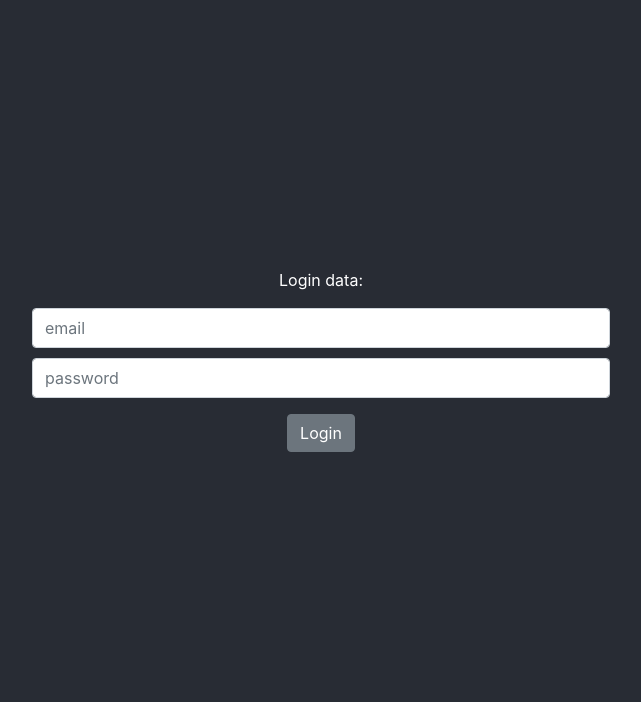
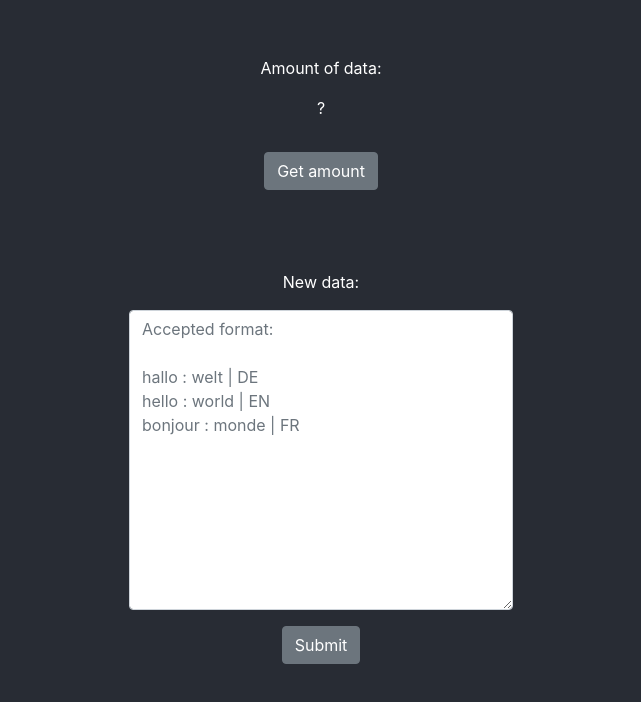
Before and after one commit to softcracker/spoti-parser, a React (Create React App) app: page / in a window 1280 px wide. Shown: the top 702 px of the page, without its empty margins (319-960 px from the left). Built offline with nearby package versions, Linux system fonts and the light colour scheme; no server answers.

Commit message:
local working

```diff
--- a/src/App.js
+++ b/src/App.js
@@ -2,7 +2,7 @@ import React, {Component, Fragment} from 'react'
 import axios from 'axios'
 import {Form, FormGroup, Col, Input, Button} from 'reactstrap'
 import './App.css'
-const api = "https://spoti-api.herokuapp.com/"
+const api = "http://localhost:8080/"
 
 class App extends Component {
 
@@ -11,21 +11,6 @@ class App extends Component {
     inputPlaceholder: "Accepted format:\n\nhallo : welt | DE \nhello : world | EN\nbonjour : monde | FR",
     amount: "?",
     amountPlaceholder: "Amount of data:",
-    email: "",
-    password: "",
-    emailPlaceholder: "email",
-    passwordPlaceholder: "password",
-    token: null,
-    authenticated: false,
-    loginMessage: "Login data:"
-  }
-
-  componentDidMount = async () => {
-    const localToken = localStorage.getItem("token")
-    const res = await this.getAmount(localToken)
-    if (res.data.status === 200) {
-      this.setState({token: localToken, authenticated: true})
-    }
   }
 
   parser = input => {
@@ -54,31 +39,19 @@ class App extends Component {
   sendData = async () => {
     const json = this.parser(this.state.input)
 
-    if (json !== null) {
       try {
           json.map(obj => {
-          return axios.post(api, obj, {
-            headers: {
-                "x-access-token": this.state.token
-            }
-          })
+          return axios.post(api, obj)
         })
         this.setState({inputPlaceholder: "Sending was successful.", input: ""})
       } catch (e) {
         this.setState({inputPlaceholder: "Error occured.", input: ""})
       }
-    } else {
-      this.setState({inputPlaceholder: "Invalid input.", input: ""})
-    }
   }
 
-  getAmount = async (token) => {
+  getAmount = async () => {
     try {
-      const res = await axios.get(api + "number", {
-        headers: {
-            "x-access-token": token
-        }
-      })
+      const res = await axios.get(api + "number")
       if (res.status === 200) {
         this.setState({
           amount: res.data.Number
@@ -94,64 +67,7 @@ class App extends Component {
     }
   }
 
-  login = async () => {
-    try {
-      const res = await axios.get(api + "auth", {
-        headers: {
-            "email": this.state.email,
-            "password": this.state.password
-        }
-      })
-      if (res.status === 200) {
-        this.setState({
-          token:  res.data.data.token,
-          authenticated: true,
-          password: "",
-          email: ""
-        })
-        localStorage.setItem('token', res.data.data.token)
-      } else {
-        this.setState({password: "", email: "", loginMessage: "Invalid input."})
-        console.log(res)
-      }
-    } catch (e) {
-      this.setState({password: "", email: "", loginMessage: "Error occured."})
-      console.log(e)
-    }
-  }
-
   render() {
-
-    const loginForm = (
-        <Form  className="App-form">
-          <p>{this.state.loginMessage}</p>
-          <FormGroup row>
-            <Col xl={12} style={{marginBottom: 10}}>
-              <Input
-                style={{height: 40, width: "100%" }}
-                type="text" name="text"
-                value={this.state.email}
-                placeholder={this.state.emailPlaceholder}
-                id="exampleText"
-                onChange={(event) => this.setState({email: event.target.value})}
-              />
-            </Col>
-            <Col xl={12}>
-              <Input style={{height: 40, width: "100%" }}
-                type="text" name="text"
-                value={this.state.password}
-                placeholder={this.state.passwordPlaceholder}
-                id="exampleText" onChange={(event) => this.setState({password: event.target.value})}
-              />
-            </Col>
-          </FormGroup>
-          <FormGroup row>
-          <Col  xl={12}>
-            <Button onClick={this.login}>Login</Button>
-          </Col>
-        </FormGroup>
-      </Form>
-    )
 
     const inputForm = (
       <Fragment>
@@ -191,7 +107,7 @@ class App extends Component {
     return (
       <div className="App">
         <header className="App-header">
-          {this.state.authenticated ? inputForm : loginForm}
+          {inputForm}
         </header>
       </div>
     )
```
